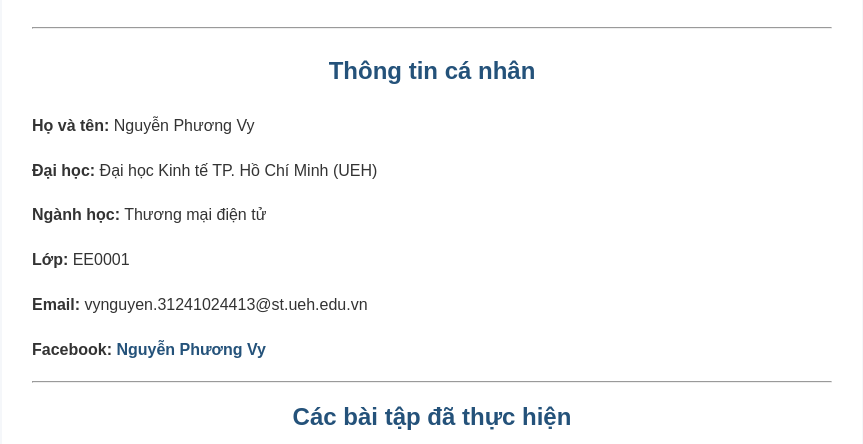
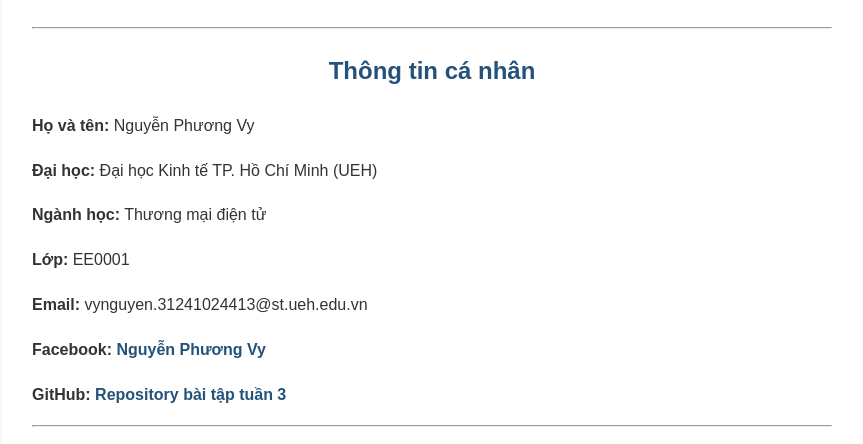
Before and after one commit to vynguyen31241024413-creator/BaiTap-Tuan3, a plain HTML site: page VeNha/index.html in a window 1280 px wide. Shown: the part 355-799 px from the top of the page, without its empty margins (208-1071 px from the left). Drawn offline with Linux system fonts and the light colour scheme.

Commit message:
Add GitHub link to profile

```diff
--- a/VeNha/index.html
+++ b/VeNha/index.html
@@ -99,6 +99,13 @@
                 Nguyễn Phương Vy
             </a>
         </p>
+        <p>
+            <strong>GitHub:</strong>
+            <a href="https://github.com/vynguyen31241024413-creator/BaiTap-Tuan3"
+               target="_blank">
+                Repository bài tập tuần 3
+            </a>
+        </p>
     </div>
 
     <hr>
```
